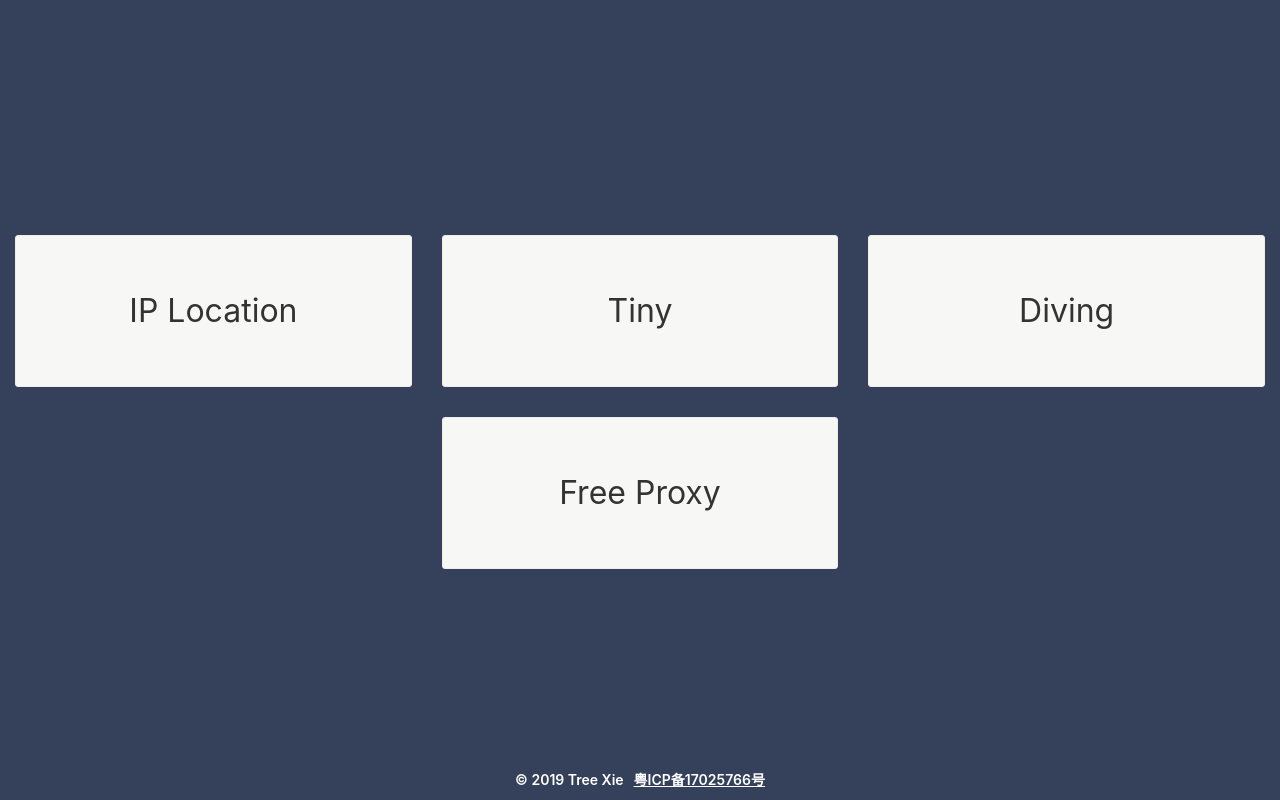
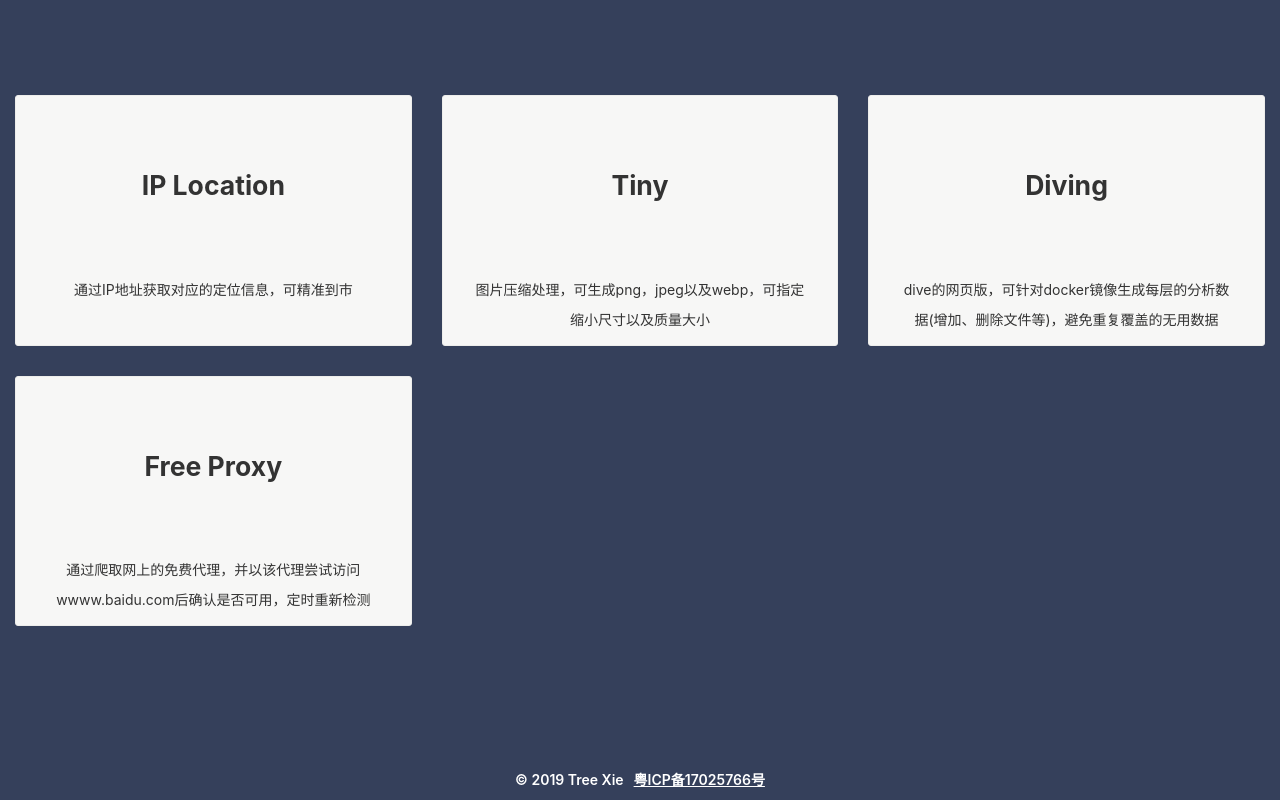
Before and after one commit to vicanso/aslant.site, a React (Create React App) app in the folder web/: page / in a window 1280 px wide. Built offline with nearby package versions, Linux system fonts and the light colour scheme.

Commit message:
refactor: add description

```diff
--- a/web/src/App.css
+++ b/web/src/App.css
@@ -2,12 +2,12 @@
   text-align: center;
   position: absolute;
   top: 50%;
-  margin-top: -180px;
+  margin-top: -320px;
   left: 0;
   right: 0;
 }
 .site-app {
-  display: inline-block;
+  float: left;
   width: 33.33%;
 }
 .site-app a {
@@ -17,10 +17,18 @@
   background-color: #f7f7f6;
   color: #333;
   text-align: center;
-  line-height: 150px;
   font-size: 32px;
   border: 1px solid #ededeb;
   border-radius: 3px;
+}
+.site-app a h5{
+  line-height: 90px;
+}
+.site-app a p{
+  margin: 10px 30px;
+  height: 60px;
+  line-height: 30px;
+  font-size: 14px;
 }
 
 .site-footer {
--- a/web/src/App.js
+++ b/web/src/App.js
@@ -6,19 +6,23 @@
     const items = [
       {
         name: "IP Location",
-        url: "https://ip.aslant.site/",
+        url: "http://ip.npmtrend.com/",
+        description: "通过IP地址获取对应的定位信息，可精准到市",
       },
       {
         name: "Tiny",
-        url: "https://tiny.aslant.site/",
+        url: "http://tiny.npmtrend.com/",
+        description: "图片压缩处理，可生成png，jpeg以及webp，可指定缩小尺寸以及质量大小",
       },
       {
         name: "Diving",
-        url: "https://diving.aslant.site/",
+        url: "http://diving.npmtrend.com/",
+        description: "dive的网页版，可针对docker镜像生成每层的分析数据(增加、删除文件等)，避免重复覆盖的无用数据",
       },
       {
         name: "Free Proxy",
-        url: "https://proxy.aslant.site/",
+        url: "http://proxy.npmtrend.com/",
+        description: "通过爬取网上的免费代理，并以该代理尝试访问wwww.baidu.com后确认是否可用，定时重新检测",
       }
     ].map((item) => {
       return (
@@ -27,7 +31,10 @@
         >
           <a
             href={item.url}
-          >{item.name}</a>
+          >
+            <h5>{item.name}</h5>
+            <p>{item.description}</p>
+          </a>
         </div>
       );
     });
```
